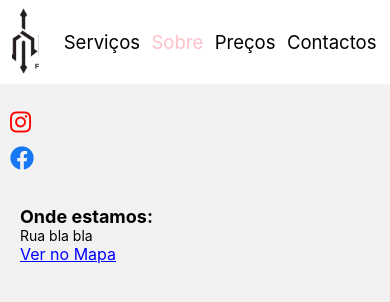
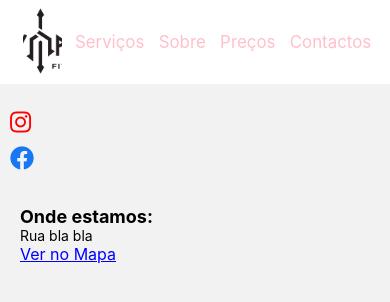
Before and after one commit to martaaoliveira/OlympusFitness, a React Native app: screen /Sobre in a window 390 px wide. Shown: the top 302 px of the page. Built offline with nearby package versions, Linux system fonts and the light colour scheme.

Commit message:
adpative navbar update

```diff
--- a/NavigationBar.js
+++ b/NavigationBar.js
@@ -63,15 +63,15 @@ const styles = StyleSheet.create({
     alignItems: "center",
     backgroundColor: "white",
     height: height * 0.1, // Use 10% of the screen height
-    paddingHorizontal: width * 0.02, // Use 2% of the screen width
+    paddingHorizontal: width * 0.03, // Use 2% of the screen width
   },
   logoContainer: {
     flex: 1,
-    marginLeft: width * 0.01, // Adjust margin using 2% of the screen width
+    marginLeft: width * 0.03, // Adjust margin using 2% of the screen width
   },
   logoText: {
     color: "white",
-    fontSize: height * 0.025, // Adjust font size using 2.5% of the screen height
+    fontSize: height * 0.02, // Adjust font size using 2.5% of the screen height
     fontWeight: "bold",
   },
   navItems: {
@@ -83,15 +83,15 @@ const styles = StyleSheet.create({
     // Alter the style as needed
   },
   navText: {
-    color: "black",
-    fontSize: height * 0.022, // Adjust font size using 2.2% of the screen height
+    color: "pink",
+    fontSize: height * 0.02, // Adjust font size using 2.2% of the screen height
   },
   activeNavText: {
     color: "pink",
-    fontSize: height * 0.022,
+    fontSize: height * 0.02,
   },
   logoImage: {
-    width: width * 0.07, // Adjust image width using 20% of the screen width
+    width: width * 0.1, // Adjust image width using 20% of the screen width
     height: height * 0.08, // Adjust image height using 8% of the screen height
   },
 });
```
